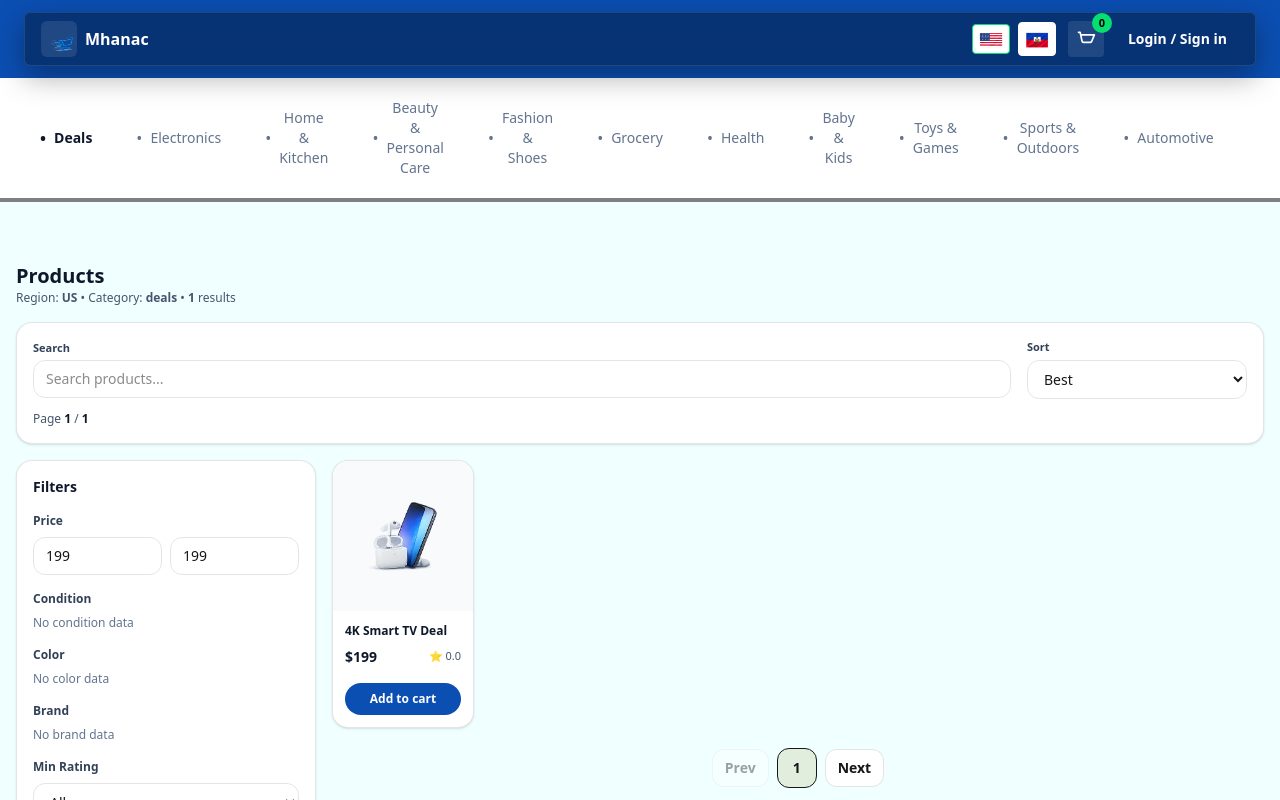
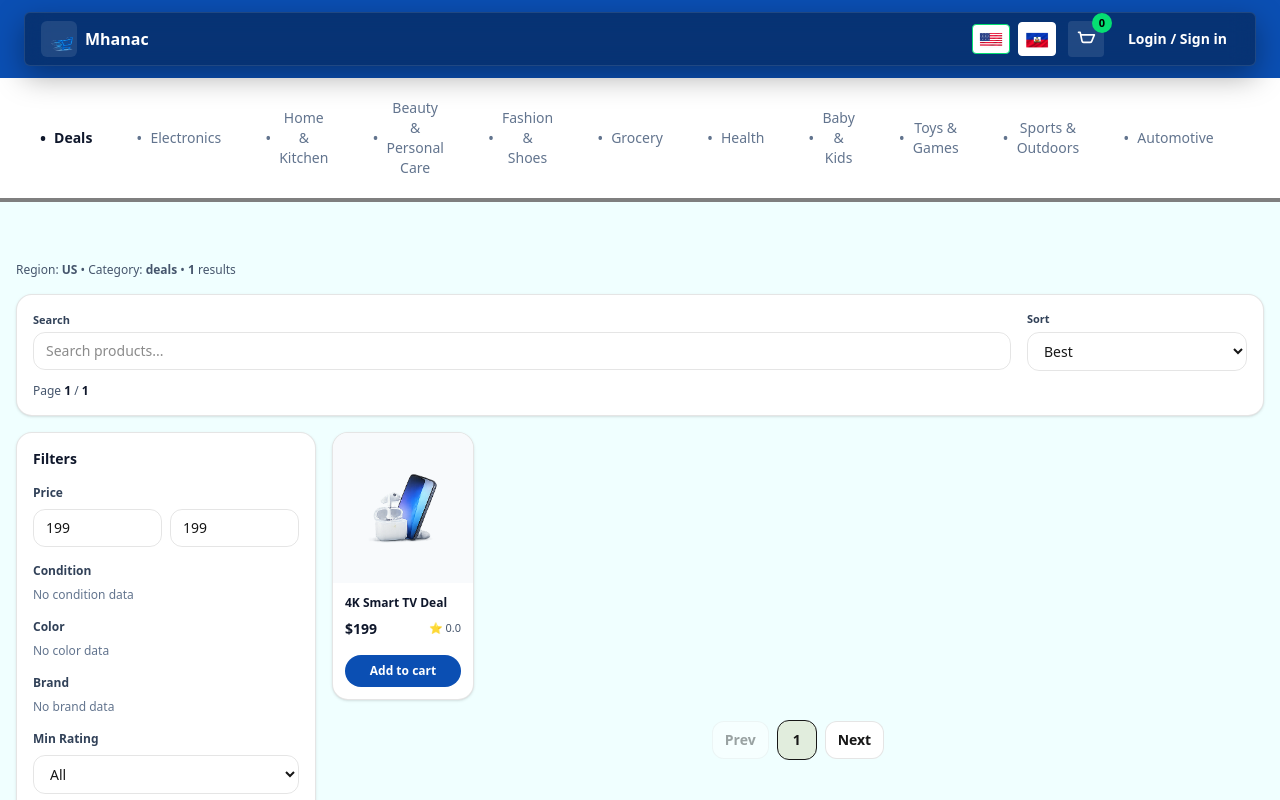
Before and after one commit to Marteedbug9/mhanac-website, a Next.js app: page /en/products in a window 1280 px wide. Shown: the top 800 px of the page. Built offline with nearby package versions, Linux system fonts and the light colour scheme.

Commit message:
Fix region page, categories and layout cleanup

```diff
--- a/app/[lang]/products/page.tsx
+++ b/app/[lang]/products/page.tsx
@@ -361,9 +361,7 @@ export default function ProductsPage({ params }: Props) {
         <section className="mt-10">
           <div className="flex items-end justify-between gap-3">
             <div>
-              <h2 className="text-xl font-black text-slate-900">
-                {lang === "fr" ? "Produits" : lang === "ht" ? "Pwodwi" : "Products"}
-              </h2>
+
               <div className="text-xs text-slate-600">
                 Region: <b>{region.toUpperCase()}</b> • Category: <b>{activeCategory}</b> •{" "}
                 <b>{filteredProducts.length}</b> results
```
